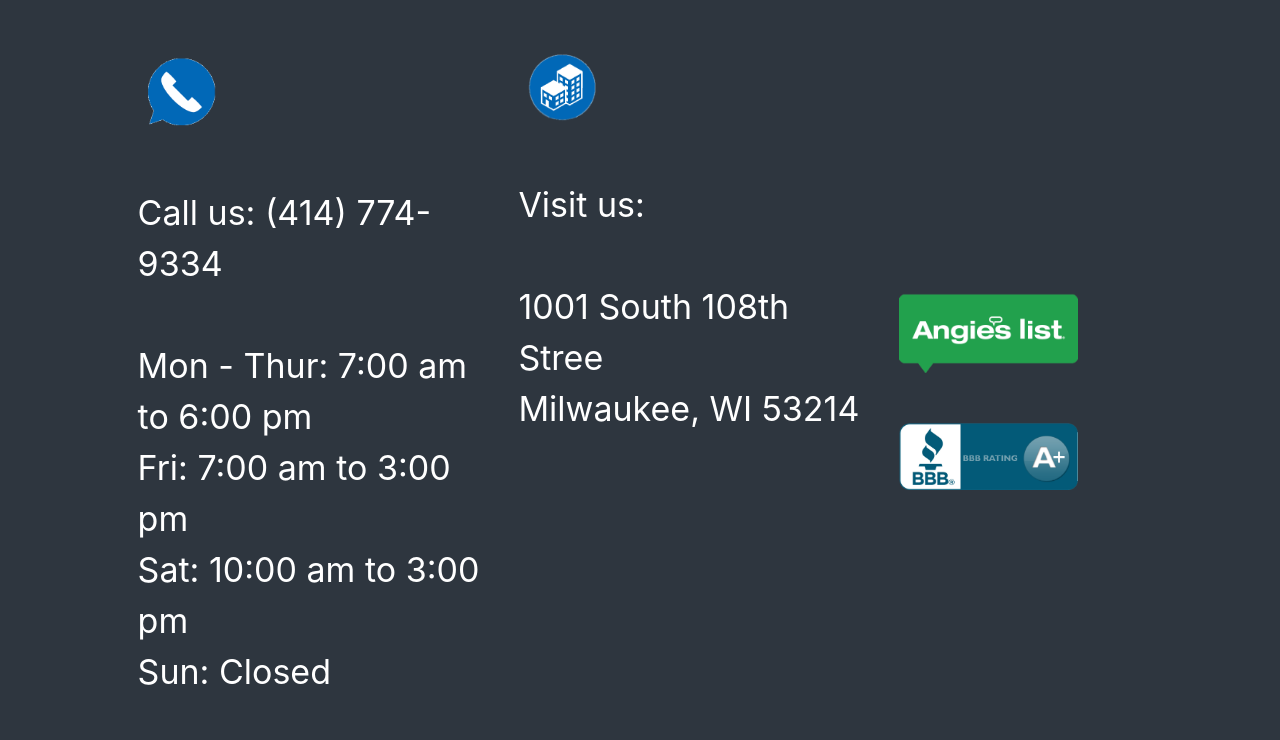
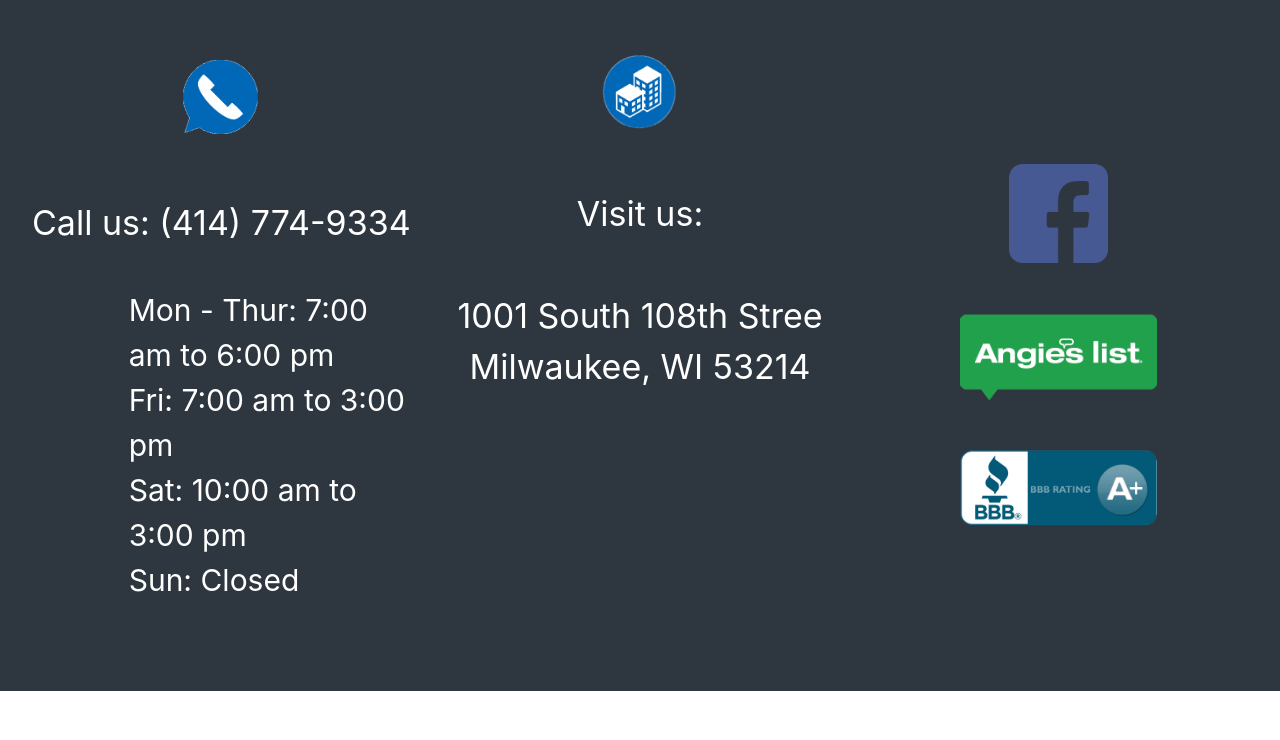
Before and after one commit to stockhausenj/cmoutlet, a website: page index.html in a window 1280 px wide. Shown: the part 6357-7097 px from the top of the page. After the commit the page ends 7048 px from the top, so only its background shows below. Drawn offline with Linux system fonts and the light colour scheme.

Commit message:
Center and left align hours.

```diff
--- a/index.html
+++ b/index.html
@@ -314,27 +314,41 @@
 		<span class="anchor" id="footer"></span>
 		<section class="section is-contact">
 				<div class="columns">
-					<div class="column" style="padding-left: 10%;">
+					<div class="column">
+						<center>
 						<img src="images/Call-us.png" style="padding-bottom:50px;">
-						<p style="font-size:34px;padding-bottom:40px;color:white;">Call us: (414) 774-9334<br/><br/>
+						<p style="font-size:34px;padding-bottom:40px;color:white;">Call us: (414) 774-9334<p/>
+						</center>
+				    <div class="columns">
+					  <div class="column is-offset-one-quarter">
+						<p style="font-size:30px;padding-bottom:40px;color:white;">
 						Mon - Thur: 7:00 am to 6:00 pm<br/>
 						Fri: 7:00 am to 3:00 pm<br/>
 						Sat: 10:00 am to 3:00 pm<br/>
 						Sun: Closed</p>
+					  </div>
+					  </div>
 					</div>
 					<div class="column">
+						<center>
 						<img src="images/Business.png" style="padding-bottom:50px;">
 						<p style="font-size:34px;padding-bottom:40px;color:white;">Visit us:<br/><br/>
 						1001 South 108th Stree<br/>
 						Milwaukee, WI 53214</p>
+						</center>
 					</div>
 					<div class="column vcenter">
+						<center>
+						<a href="https://www.facebook.com/Carpet-Mill-Outlet-152813431447396">
+							<img src="images/facebook.png" style="width: 25%;padding-bottom:50px;"> </br>
+						</a>
 						<a href="https://www.angieslist.com/companylist/us/wi/milwaukee/carpet-mill-outlet-inc-reviews-86784.htm">
 							<img src="images/Angies_list.png" style="width: 50%;padding-bottom:50px;"> </br>
 						</a>
 						<a href="https://www.bbb.org/wisconsin/business-reviews/retail-floor-materials/carpet-mill-outlet-in-milwaukee-wi-23001701">
 							<img src="images/bbb.png" style="width: 50%;">
 						</a>
+						</center>
 					</div>
 				</div>
 		</section>
```
